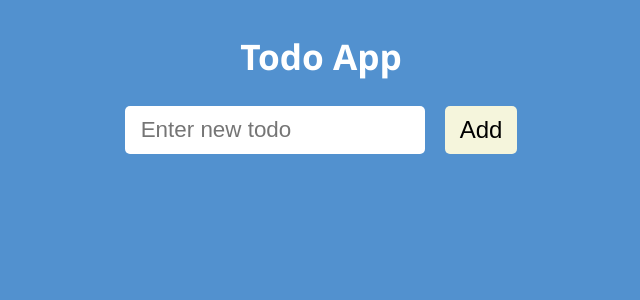
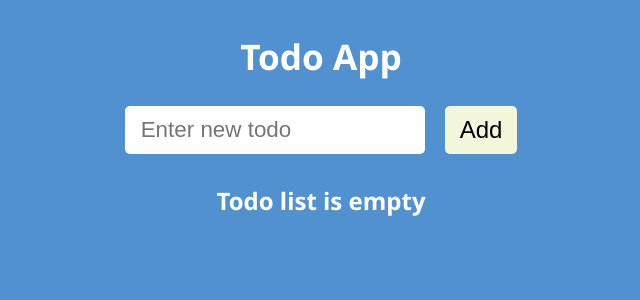
Before and after one commit to pkuzmich/todo, a React (Create React App) app: page / in a window 1280 px wide. Shown: the top 300 px of the page, without its empty margins (319-959 px from the left). Built offline with nearby package versions, Linux system fonts and the light colour scheme.

Commit message:
Display info text when no tasks

```diff
--- a/src/App.js
+++ b/src/App.js
@@ -16,7 +16,12 @@ function App() {
     <div className="App">
       <h1 className="App-title">Todo App</h1>
       <TodoForm addTodo={addTodoHandler} />
-      <TodoList todos={todos} />
+
+      {todos.length > 0 ? (
+        <TodoList todos={todos} />
+      ) : (
+        <h2>Todo list is empty</h2>
+      )}
     </div>
   );
 }
```
